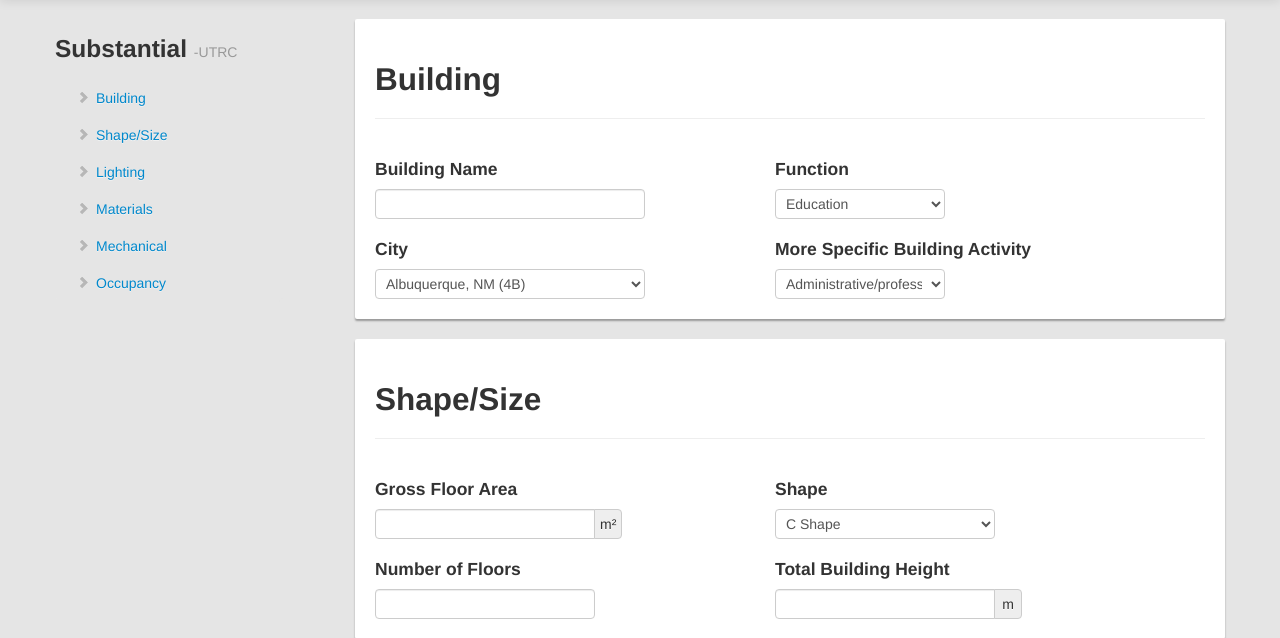
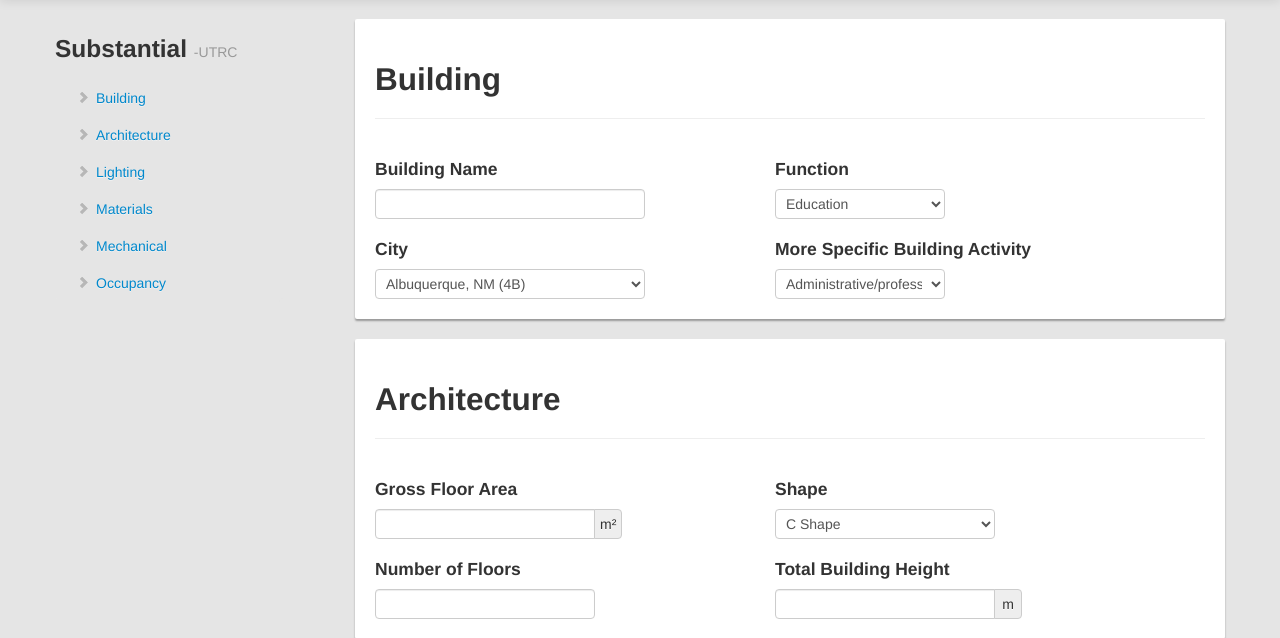
Before and after one commit to eebhub/platform, a Node server app: page /substantial in a window 1280 px wide. Shown: the part 41-679 px from the top of the page. Run offline with Node 20, Linux system fonts and the light colour scheme; some libraries are stand-ins or nearby versions.

Commit message:
Added Architecture to Views instead of Size/shape

```diff
--- a/views/partial.ejs
+++ b/views/partial.ejs
@@ -66,7 +66,7 @@
                             <a href="#building"><i class="icon-chevron-right"></i> Building</a>
                         </li>
                         <li>
-                            <a href="#shape"><i class="icon-chevron-right"></i> Shape/Size</a>
+                            <a href="#architecture"><i class="icon-chevron-right"></i> Architecture</a>
                         </li>
                         <li>
                             <a href="#occupancy"><i class="icon-chevron-right"></i> Occupancy</a>
@@ -189,10 +189,10 @@
                                 </div>
                             </div>
                         </section>
-                        <section id="shape">
+                        <section id="architecture">
                             <div class="box-unit">
                                 <div class="page-header">
-                                    <h2>Shape/Size</h2>
+                                    <h2>Architecture</h2>
                                 </div>
                                 <div class="row">
                                     <div class="span4">
--- a/views/substantial.ejs
+++ b/views/substantial.ejs
@@ -82,7 +82,7 @@
                         <a href="#building"><i class="icon-chevron-right"></i> Building</a>
                     </li>
                     <li>
-                        <a href="#shape"><i class="icon-chevron-right"></i> Shape/Size</a>
+                        <a href="#architecture"><i class="icon-chevron-right"></i> Architecture</a>
                     </li>
                     <li>
                         <a href="#lighting"><i class="icon-chevron-right"></i> Lighting</a>
@@ -221,10 +221,10 @@
                         </div>
                     </section>
 
-        <section id="size">
+        <section id="architecture">
                 <div id="box-unit">
                     <div class="page-header">
-                        <h2>Shape/Size</h2>
+                        <h2>Architecture</h2>
                     </div>
                     <div class="row">
                         <div class="span4">
```
Also changed, not shown: views/lite.ejs (+4 -4 lines).
